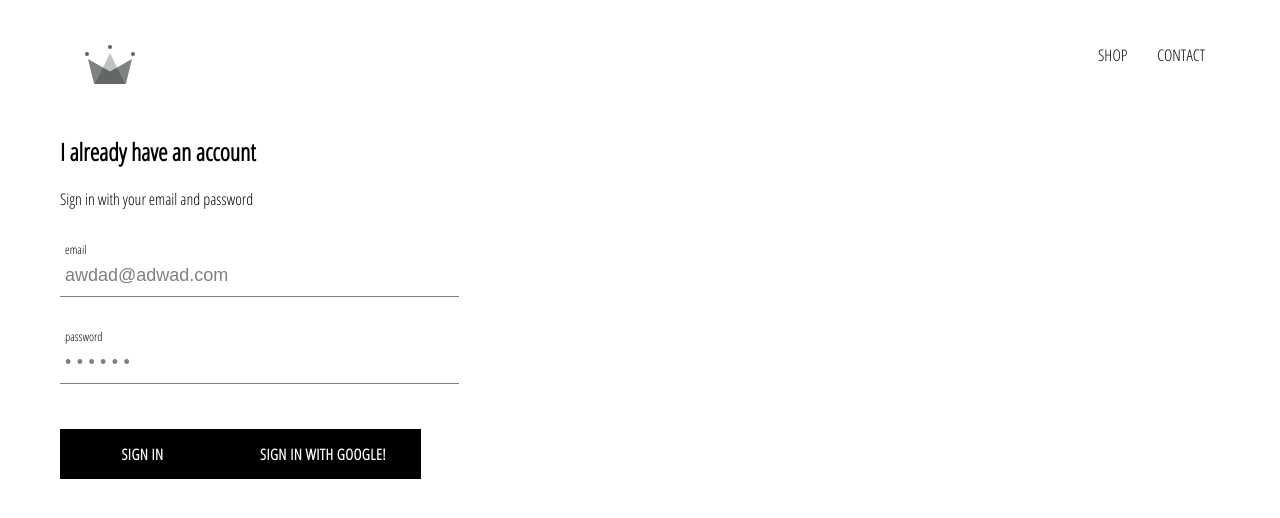
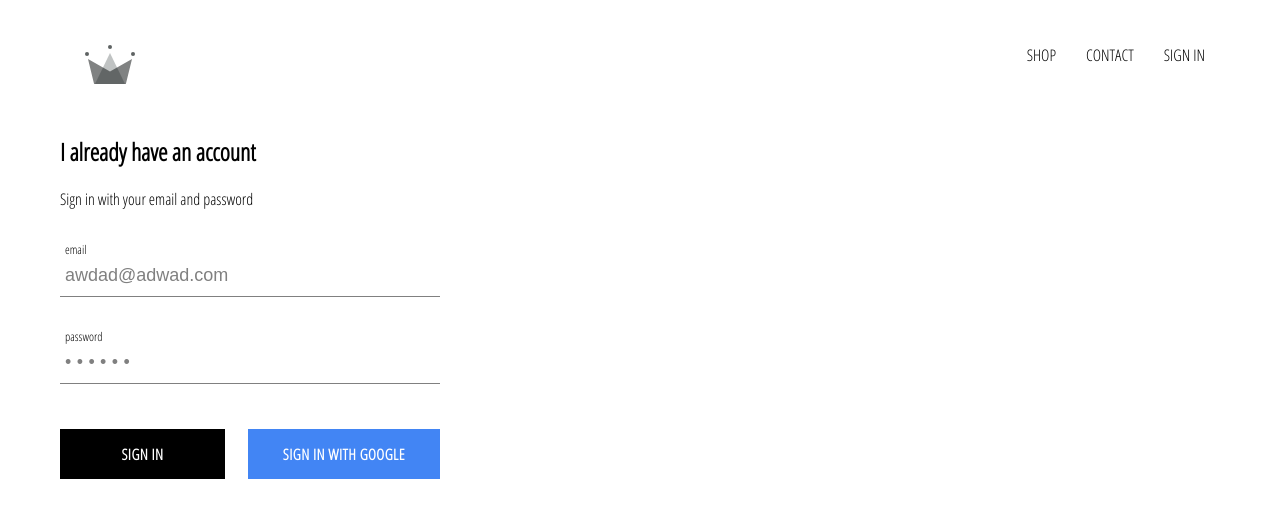
Before and after one commit to zedomaru/zedommerce, a React (Create React App) app: page /sign-in in a window 1280 px wide. Shown: the top 518 px of the page. Built offline with nearby package versions, Linux system fonts and the light colour scheme; no server answers.

Commit message:
sign in with google done and fixing pages style

```diff
--- a/src/App.css
+++ b/src/App.css
@@ -7,3 +7,7 @@
   text-decoration: none;
   color: black;
 }
+
+* {
+  box-sizing: border-box;
+}
--- a/src/App.js
+++ b/src/App.js
@@ -1,15 +1,34 @@
-import React from 'react';
+import React, { Component } from 'react';
 import './App.css';
 import Homepage from '../src/layouts/Homepage/Homepage'
 import { Switch, Route } from 'react-router-dom'
 import Shop from './layouts/Shop/Shop'
 import Header from './components/Header/Header'
 import SignInAndSignUp from './layouts/SignInAndSignUp/SignInAndSignUp'
+import {auth} from './firebase/firebase'
 
-function App() {
+class App extends Component {
+  state = {
+    currentUser: null
+  }
+
+  unsubscribeFromAuth = null
+
+  componentDidMount = () => {
+    this.unsubscribeFromAuth = auth.onAuthStateChanged(user => {
+      this.setState({currentUser: user})
+      console.log(user)
+    })
+  }
+
+  componentWillUnmount = () => {
+    this.unsubscribeFromAuth()
+  }
+
+  render(){
     return (
       <div>
-      <Header/>
+        <Header currentUser={this.state.currentUser}/>
         <Switch>
           <Route exact path='/' component={Homepage}/>
           <Route exact path='/shop' component={Shop}/>
@@ -17,6 +36,7 @@
         </Switch>
       </div>
     );
+  }
 }
 
 export default App;
--- a/src/components/CustomButton/CustomButton.js
+++ b/src/components/CustomButton/CustomButton.js
@@ -1,10 +1,10 @@
 import React from 'react'
 import './CustomButton.scss'
 
-const CustomButton = ({children, ...buttonProps}) => {
+const CustomButton = ({children, isGoogleSignIn , ...buttonProps}) => {
     // console.log('ini ', buttonProps.onClick)
     return (
-        <button className='custom-button'  {...buttonProps}>
+        <button className={`${isGoogleSignIn ? 'google-sign-in google-image' : ''} custom-button`}  {...buttonProps}>
             {children}
         </button>
     )
--- a/src/components/CustomButton/CustomButton.scss
+++ b/src/components/CustomButton/CustomButton.scss
@@ -19,4 +19,14 @@
       color: black;
       border: 1px solid black;
     }
+
+    &.google-sign-in{
+      background-color: #4285f4;
+      color: white;
+
+      &:hover{
+        background-color: #357ae8;
+        border: none;
+      }
+    }
   }
--- a/src/components/Header/Header.js
+++ b/src/components/Header/Header.js
@@ -2,8 +2,9 @@
 import {Link} from 'react-router-dom'
 import './Header.scss'
 import {ReactComponent as Logo} from '../../assets/crown.svg'
+import {auth} from '../../firebase/firebase'
 
-const Header = () => {
+const Header = ({currentUser}) => {
     // const logo = 'https://media.giphy.com/media/jTxVZEItpLGLl7DM7E/giphy.gif'
     return (
         <div className='header'>
@@ -17,6 +18,16 @@
                 <Link to='/contact' className='option'>
                     CONTACT
                 </Link>
+                {
+                    currentUser ?
+                    <div className='option' onClick={() => auth.signOut()}>
+                        SIGN OUT
+                    </div>
+                    :
+                    <Link to='/sign-in' className='option'>
+                        SIGN IN
+                    </Link>
+                }
             </div>
         </div>
     )
--- a/src/components/Header/Header.scss
+++ b/src/components/Header/Header.scss
@@ -20,6 +20,7 @@
 
       .option {
         padding: 10px 15px;
+        cursor: pointer;
       }
     }
   }
--- a/src/components/SignIn/SignIn.js
+++ b/src/components/SignIn/SignIn.js
@@ -13,7 +13,7 @@
 
     handleSubmit = (e) => {
         e.preventDefault()
-        //kosongin field habis sumbit
+        //kosongin field/input habis sumbit
         this.setState({
             email: '',
             password: ''
@@ -23,7 +23,7 @@
     handleChange = (e) => {
         const {value, name} = e.target
         // console.log({[name]: value})
-        this.setState({ [name] : value}) //---> [name]?
+        this.setState({ [name] : value}) // salah satu cara akses properti objek pake []
     }
 
     render() {
@@ -49,8 +49,12 @@
                         handleChange={this.handleChange}
                         label='password'
                         />
-                    <CustomButton type='submit'>Sign In</CustomButton>
-                    <CustomButton onClick={signInWithGoogle}>Sign In With Google!</CustomButton>
+                    <div className='buttons'>
+                        <CustomButton type='submit'>Sign In</CustomButton>
+                        <CustomButton onClick={signInWithGoogle} isGoogleSignIn>
+                            Sign in with Google
+                        </CustomButton>
+                    </div>
                 </form>
             </div>
         )
--- a/src/components/SignIn/SignIn.scss
+++ b/src/components/SignIn/SignIn.scss
@@ -1,9 +1,15 @@
 .sign-in{
-    width: 30vw;
+    width: 380px;
     display: flex;
     flex-direction: column;
 
     .title{
         margin: 10px 0px;
     }
+
+    .buttons {
+        display: flex;
+        justify-content: space-between;
+    }
+
 }
```
Also changed, not shown: src/firebase/firebase.js (+7 -1 lines), src/assets/google-icon.svg (added). Lines whose indentation alone changed are shown as unchanged.
